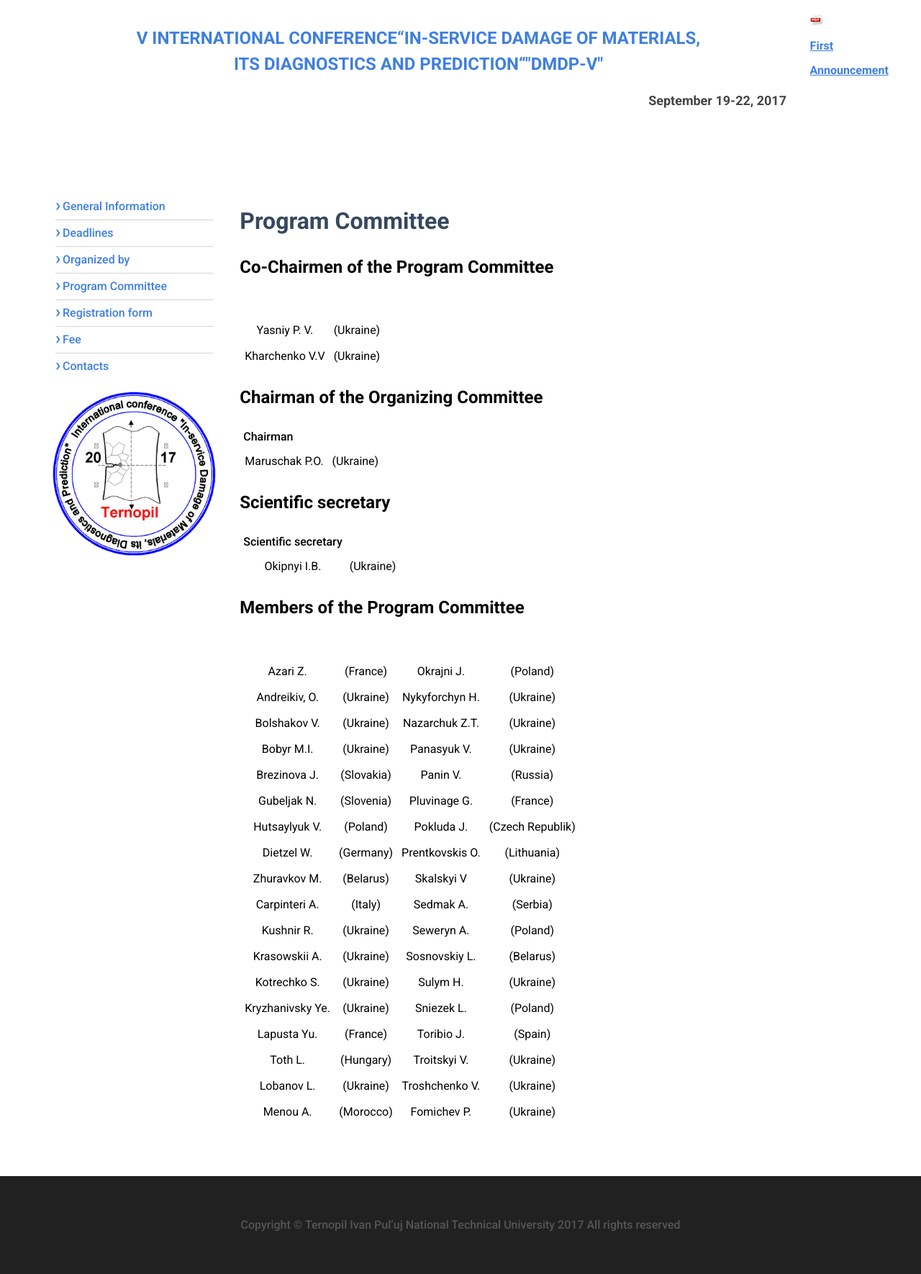
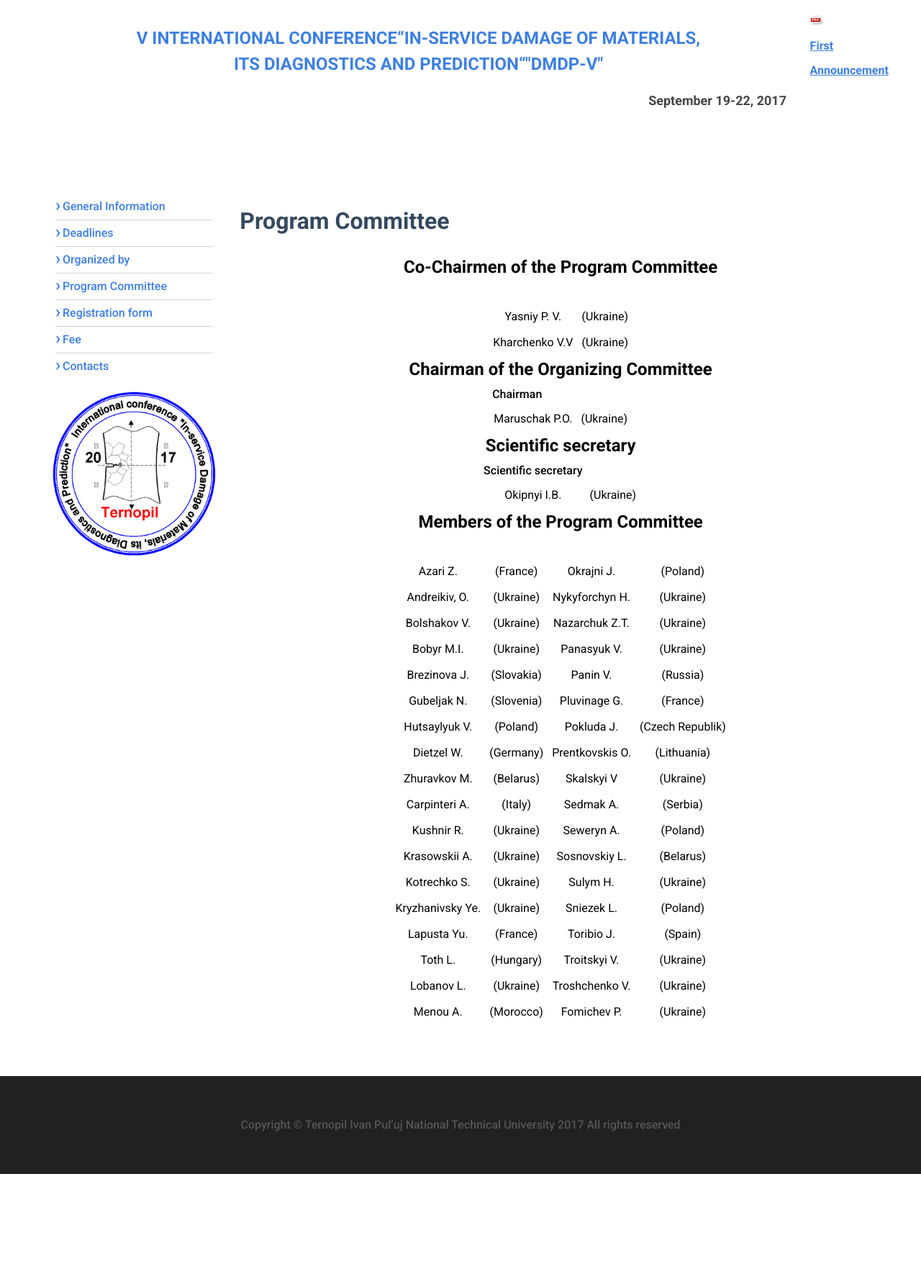
Before and after one commit to m-tetiana/m-tetiana.github.io, a Jekyll site: the page built from programmcommittee.md, in a window 1280 px wide. Shown: the whole page at 72% size. Built offline with Jekyll 4.4.1, drawn with Linux system fonts in a browser that asks for light colours; after the commit the page ends 1631 px from its top, so only the background shows below that.

Commit message:
Update main.css

```diff
--- a/assets/css/main.css
+++ b/assets/css/main.css
@@ -206,13 +206,11 @@ img {
 .programmcommittee td,tr{
 	font-size: 16px;
 }
-.programmcommittee td, tr, table, td, h3{
+.programmcommittee td, tr, table, td, h2{
 	text-align: center;
+	margin:0 auto;
 }
-.programmcommittee .entry {
+.programmcommittee h2 {
     text-align: center;
     font-family: serif;
 }
-.programmcommittee .entry table{
-	margin:0 auto;
-}
```
